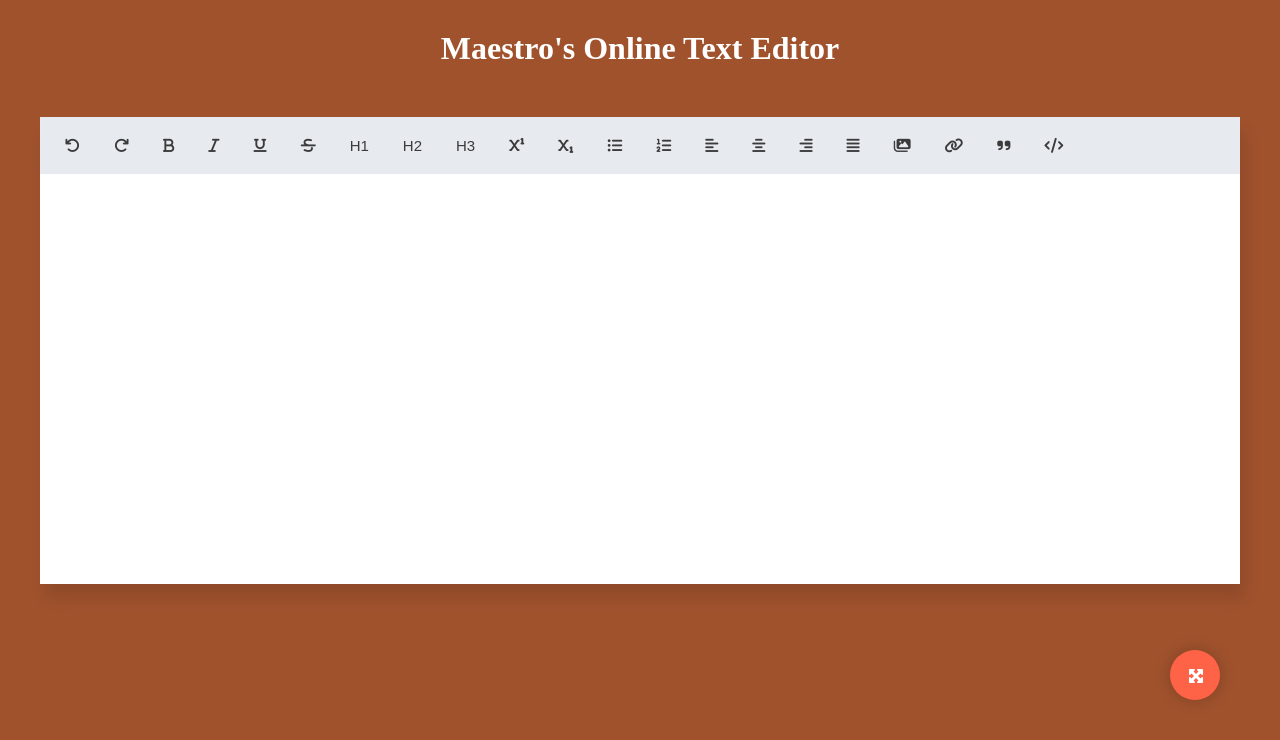
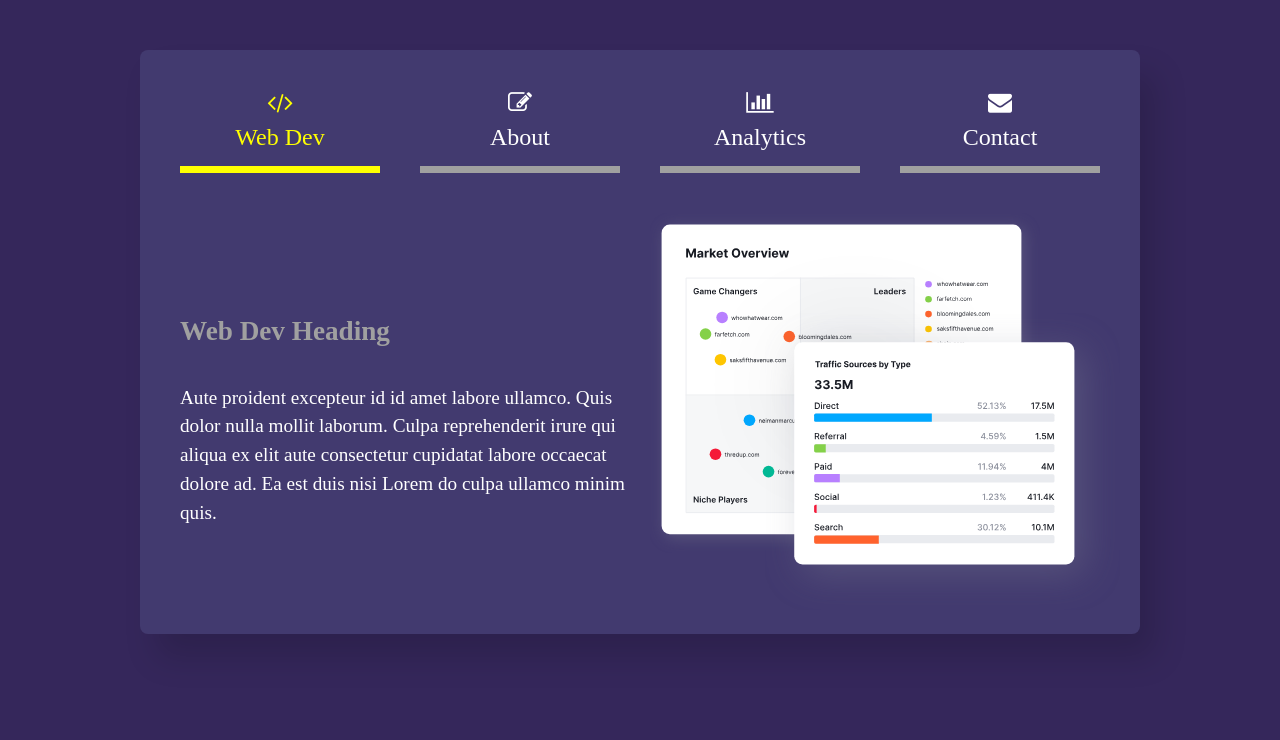
Before and after one commit to Maestroharyor/HTML-CSS-and-JS-the-Practical-Way, a plain HTML site: page index.html in a window 1280 px wide. Drawn offline with Linux system fonts and the light colour scheme.

Commit message:
Add files via upload

```diff
--- a/index.html
+++ b/index.html
@@ -3,42 +3,73 @@
 <head>
     <meta charset="UTF-8">
     <meta name="viewport" content="width=device-width, initial-scale=1.0">
-    <script src="https://kit.fontawesome.com/275e820b94.js" crossorigin="anonymous"></script>
+    <link rel="stylesheet" href="https://cdnjs.cloudflare.com/ajax/libs/font-awesome/4.7.0/css/font-awesome.min.css">
     <link rel="stylesheet" href="style.css">
-    <title>Building a Text Editor</title>
+    <title>Document</title>
 </head>
 <body>
-<h1 class="title">Maestro's Online Text Editor</h1>
+    <div class="tab">
+        <div class="tab-header">
+            <div class="tabHeads active">
+                Web Dev
+                <i class="fa fa-code" aria-hidden="true"></i>
+            </div>
+            <div class="tabHeads">
+                About
+                <i class="fa fa-pencil-square-o" aria-hidden="true"></i>
+            </div>
+            <div class="tabHeads">
+                Analytics
+                <i class="fa fa-bar-chart" aria-hidden="true"></i>
+            </div>
+            <div class="tabHeads">
+                Contact
+                <i class="fa fa-envelope" aria-hidden="true"></i>
+            </div>
+        </div>
+        <div class="tab-body">
+            <div class="tab-body-content active">
+                <div class="column">
+                    <h4>Web Dev Heading</h4>
+                    <p>Aute proident excepteur id id amet labore ullamco. Quis dolor nulla mollit laborum. Culpa reprehenderit irure qui aliqua ex elit aute consectetur cupidatat labore occaecat dolore ad. Ea est duis nisi Lorem do culpa ullamco minim quis.</p>
+                </div>
+                <div class="column">
+                    <img src="research-homepage.svg" alt="">
+                </div>
+            </div>
 
-<div class="text-editor-main">
-    <div class="options">
-        <button class="my-button-text" data-command="undo"><i class ="fas fa-undo"></i></button>
-        <button class="my-button-text" data-command="redo"><i class ="fas fa-redo"></i></button>
-        <button class="my-button-text" data-command="bold"><i class ="fas fa-bold"></i></button>
-        <button class="my-button-text" data-command="italic"><i class ="fas fa-italic"></i></button>
-        <button class="my-button-text" data-command="underline"><i class ="fas fa-underline"></i></button>
-        <button class="my-button-text" data-command="strikeThrough"><i class ="fas fa-strikethrough"></i></button>
-        <button class="my-button-text" data-command="formatBlock" data-block="H1">H1</button>
-        <button class="my-button-text" data-command="formatBlock" data-block="H2">H2</button>
-        <button class="my-button-text" data-command="formatBlock" data-block="H3">H3</button>
-        <button class="my-button-text" data-command="superscript"><i class ="fas fa-superscript"></i></button>
-        <button class="my-button-text" data-command="subscript"><i class ="fas fa-subscript"></i></button>
-        <button class="my-button-text" data-command="insertUnorderedList"><i class ="fas fa-list-ul"></i></button>
-        <button class="my-button-text" data-command="insertOrderedList"><i class ="fas fa-list-ol"></i></button>
-        <button class="my-button-text" data-command="justifyLeft"><i class ="fas fa-align-left"></i></button>
-        <button class="my-button-text" data-command="justifyCenter"><i class ="fas fa-align-center"></i></button>
-        <button class="my-button-text" data-command="justifyRight"><i class ="fas fa-align-right"></i></button>
-        <button class="my-button-text" data-command="justifyFull"><i class ="fas fa-align-justify"></i></button>
-        <button class="my-button-text" data-command="insertImage"><i class ="fas fa-images"></i></button>
-        <button class="my-button-text" data-command="createLink"><i class ="fas fa-link"></i></button>
-        <button class="my-button-text" data-command="formatBlock" data-block="blockquote"><i class ="fas fa-quote-right"></i></button>
-        <button class="my-button-text" data-command="formatBlock" data-block="pre"><i class ="fas fa-code"></i></button>
+            <div class="tab-body-content">
+                <div class="column">
+                    <h4>About Heading</h4>
+                    <p>Aute proident excepteur id id amet labore ullamco. Quis dolor nulla mollit laborum. Culpa reprehenderit irure qui aliqua ex elit aute consectetur cupidatat labore occaecat dolore ad. Ea est duis nisi Lorem do culpa ullamco minim quis.</p>
+                </div>
+                <div class="column">
+                    <img src="research-homepage.svg" alt="">
+                </div>
+            </div>
+
+            <div class="tab-body-content">
+                <div class="column">
+                    <h4>Analytics Heading</h4>
+                    <p>Aute proident excepteur id id amet labore ullamco. Quis dolor nulla mollit laborum. Culpa reprehenderit irure qui aliqua ex elit aute consectetur cupidatat labore occaecat dolore ad. Ea est duis nisi Lorem do culpa ullamco minim quis.</p>
+                </div>
+                <div class="column">
+                    <img src="research-homepage.svg" alt="">
+                </div>
+            </div>
+
+            <div class="tab-body-content">
+                <div class="column">
+                    <h4>Contact Heading</h4>
+                    <p>Aute proident excepteur id id amet labore ullamco. Quis dolor nulla mollit laborum. Culpa reprehenderit irure qui aliqua ex elit aute consectetur cupidatat labore occaecat dolore ad. Ea est duis nisi Lorem do culpa ullamco minim quis.</p>
+                </div>
+                <div class="column">
+                    <img src="research-homepage.svg" alt="">
+                </div>
+            </div>
+        </div>
     </div>
-    <div class="contentOutput" contenteditable="true">
 
-    </div>
-    <div class="floating-button"><i class="fa fa-expand-arrows-alt" aria-hidden="true"></i></div>
-</div>
-<script src="script.js"></script>
+    <script src="tab.js"></script>
 </body>
 </html>
--- a/style.css
+++ b/style.css
@@ -1,84 +1,83 @@
 body{
-    background-color: sienna;
-    margin: 0;
-
+    background-color: #35275b;
 }
 
-.title{
+.tab{
+    width: 60rem;
+    height: 34rem;
+    margin: 50px auto;
+    padding: 20px;
+    border-radius: 8px;
+    background-color: #423a6f;
+    box-shadow: 1rem 1.5rem 2rem rgba(0, 0, 0, 0.15);
     color: #fff;
-    text-align: center;
-    margin-top: 30px;
+    overflow: hidden;
 }
 
-.my-button-text{
-    background-color: #e7eaef;
-    border: none;
-    padding: 10px 15px;
-    border-radius: 5px;
-    color: rgb(59, 59, 59);
-    font-size: 15px;
+.tab-header{
+    display: flex;
 }
 
-.my-button-text:hover{
-    background-color: #bfcfeb;
+.tabHeads{
+    width: 25%;
+    margin: 20px;
+    font-size: 1.5rem;
+    padding-bottom: 15px;
+    border-bottom: 7px solid rgb(160, 160, 160);
+    text-align: center;
+    display: flex;
+    flex-direction: column-reverse;
+    transition: all 0.3s ease-in-out;
+}
+
+.tabHeads.active{
+    color: yellow;
+    border-bottom: 7px solid yellow;
+}
+
+.tabHeads:hover{
+    color: magenta;
+    border-bottom: 7px solid magenta;
     cursor: pointer;
 }
 
-.options{
-    background-color: #e7eaef;
-    padding: 10px;
+.tabHeads i{
+    margin-bottom: 10px;
 }
 
-.text-editor-main{
-    width: 1200px;
-    margin: auto;
-    margin-top: 50px;
-    box-shadow: 0.3rem 0.9rem 0.9rem rgba(0, 0, 0, 0.1);
+.tab-body{
+    padding: 20px;
+    position: relative;
 }
 
-.contentOutput{
-    background-color: #fff;
-    height: 350px;
-    overflow-wrap: break-word;
-    padding: 30px;
-    font-size: 1rem;
+.tab-body p{
+    font-size: 1.2rem;
+    line-height: 1.5;
 }
 
-.floating-button{
-    position: fixed;
-    background-color: tomato;
-    padding: 10px;
-    height: 30px;
-    width: 30px;
-    border-radius: 50%;
-    bottom: 100px;
-    right: 60px;
-    box-shadow: 0rem 0rem 1rem rgba(0, 0, 0, 0.2);
-    color: #fff;
-    transition: all ease-in-out 0.3s;
+.tab-body h4{
+    font-size: 1.7rem;
+    color: rgb(160, 160, 160);
 }
 
-.floating-button:hover{
-    cursor: pointer;
-    background-color: rgb(192, 74, 53);
-    transform: rotate(360deg);
+.tab-body img{
+    width: 100%;
+    height: auto;
 }
 
-.floating-button > i{
-    margin-left: 8px;
-    margin-top: 8px;
+.tab-body-content{
+    display: flex;
+    align-items: center;
+    position: absolute;
+    transform: translateX(-1000px);
+    opacity: 0;
+    transition: all 0.3s ease-in-out;
 }
 
-.fullscreen-title{
-    display: none;
+.tab-body-content.active{
+    transform: translateX(0px);
+    opacity: 1;
 }
-
-.fullscreen-text-editor{
-    width: 100%;
-    height: 100%;
-    margin: 0;
+.tab-body-content .column{
+    width: 50%;
 }
-
-.fullscreen-output{
-    height: 550px;
-}
--- /dev/null
+++ b/tab.js
@@ -0,0 +1,21 @@
+const tabHeader = document.querySelector('.tab-header');
+const tabHeads = document.querySelectorAll('.tabHeads');
+
+const tabBody = document.querySelector('.tab-body');
+const tabBodyContent = document.querySelectorAll('.tab-body-content');
+
+
+// console.log(tabHeader);
+// console.log(tabHeads);
+// console.log(tabBody);
+// console.log(tabBodyContent);
+
+for(let i = 0; i<tabHeads.length; i++){
+    tabHeads[i].addEventListener('click', ()=>{
+        tabHeader.querySelector('.active').classList.remove('active');
+        tabHeads[i].classList.add('active');
+
+        tabBody.querySelector('.active').classList.remove('active');
+        tabBodyContent[i].classList.add('active');
+    })
+}
```
Also changed, not shown: research-homepage.svg (added).
